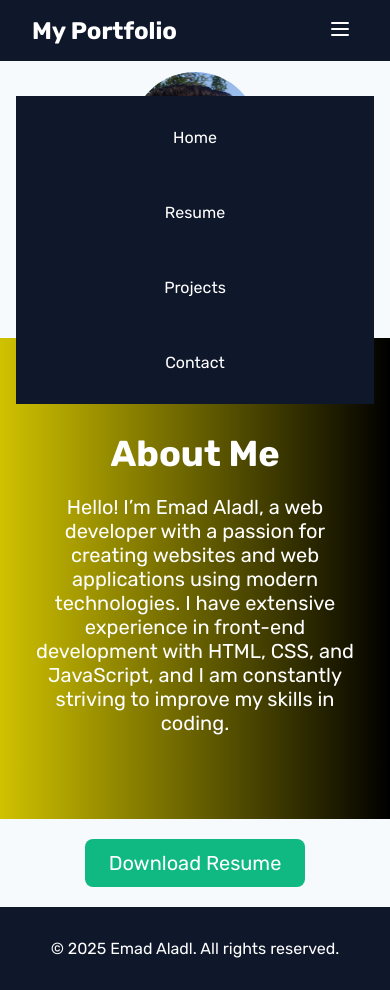
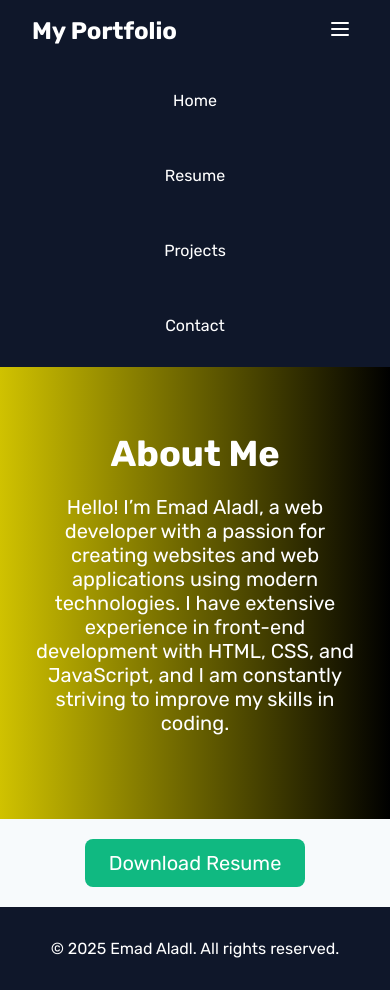
Before and after one commit to em0xad/resume_project, a plain HTML site: page index.html in a window 390 px wide. Both pictures are taken after a click on the button 340 px from the left and 30 px from the top of the page. Drawn offline with Linux system fonts and the light colour scheme.

Commit message:
fix responsive nav menu on mobil e screen

```diff
--- a/styles.css
+++ b/styles.css
@@ -667,9 +667,9 @@ body {
       display: none;
       flex-direction: column;
       position: absolute;
-      top: 64px;
-      left: 0;
-      width: 100%;
+      top: 27px;
+      left: -16px;
+      width: 100vw;
       background-color: #0f172a;
       z-index: 50;
       padding: 1rem 0;
```
